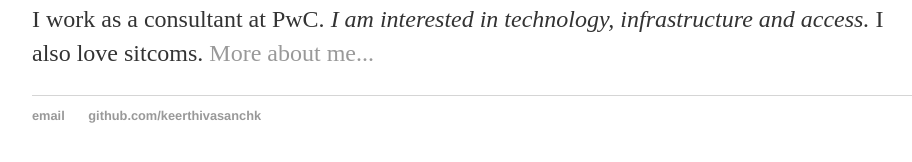
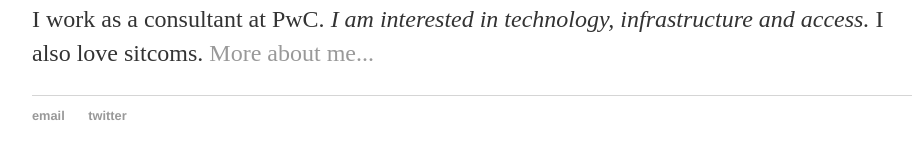
Before and after one commit to keerthivasanchk/keerthivasan.github.io, a Jekyll site: the page built from index.html, in a window 1280 px wide. Shown: the part 194-356 px from the top of the page, without its empty margins (160-1072 px from the left). Built offline with Jekyll 4.4.1, drawn with Linux system fonts in a browser that asks for light colours.

Commit message:
Update default.html

```diff
--- a/_layouts/default.html
+++ b/_layouts/default.html
@@ -22,7 +22,7 @@
 			<footer>
 	    		<ul>
 	        		<li><a href="mailto:keerthivasanchk@gmail.com">email</a></li>
-	        		<li><a href="https://github.com/keerthivasanchk">github.com/keerthivasanchk</a></li>
+	        		<li><a href="https://twitter.com/keerthivasanck">twitter</a></li>
 				</ul>
 			</footer>
 		</body>
```
